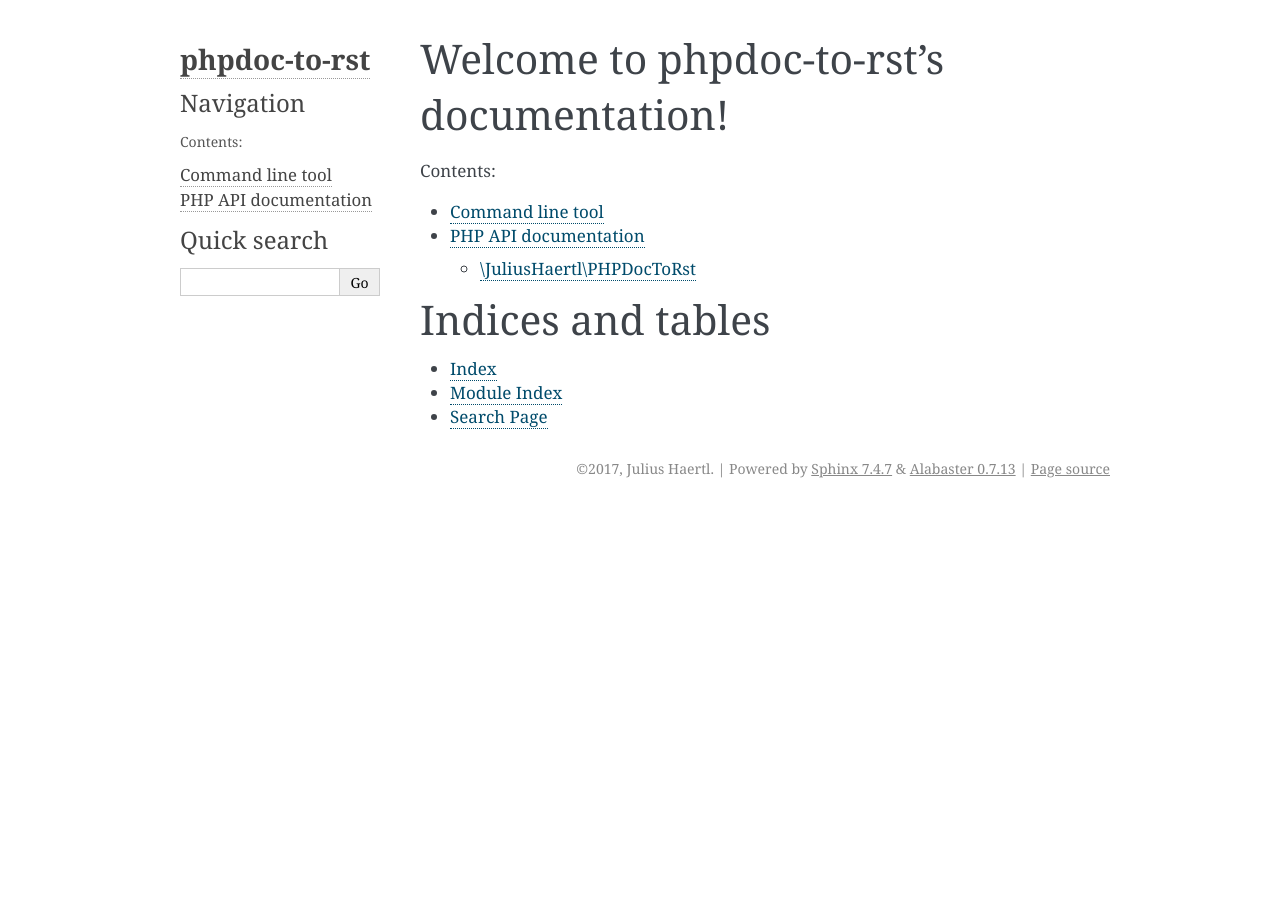
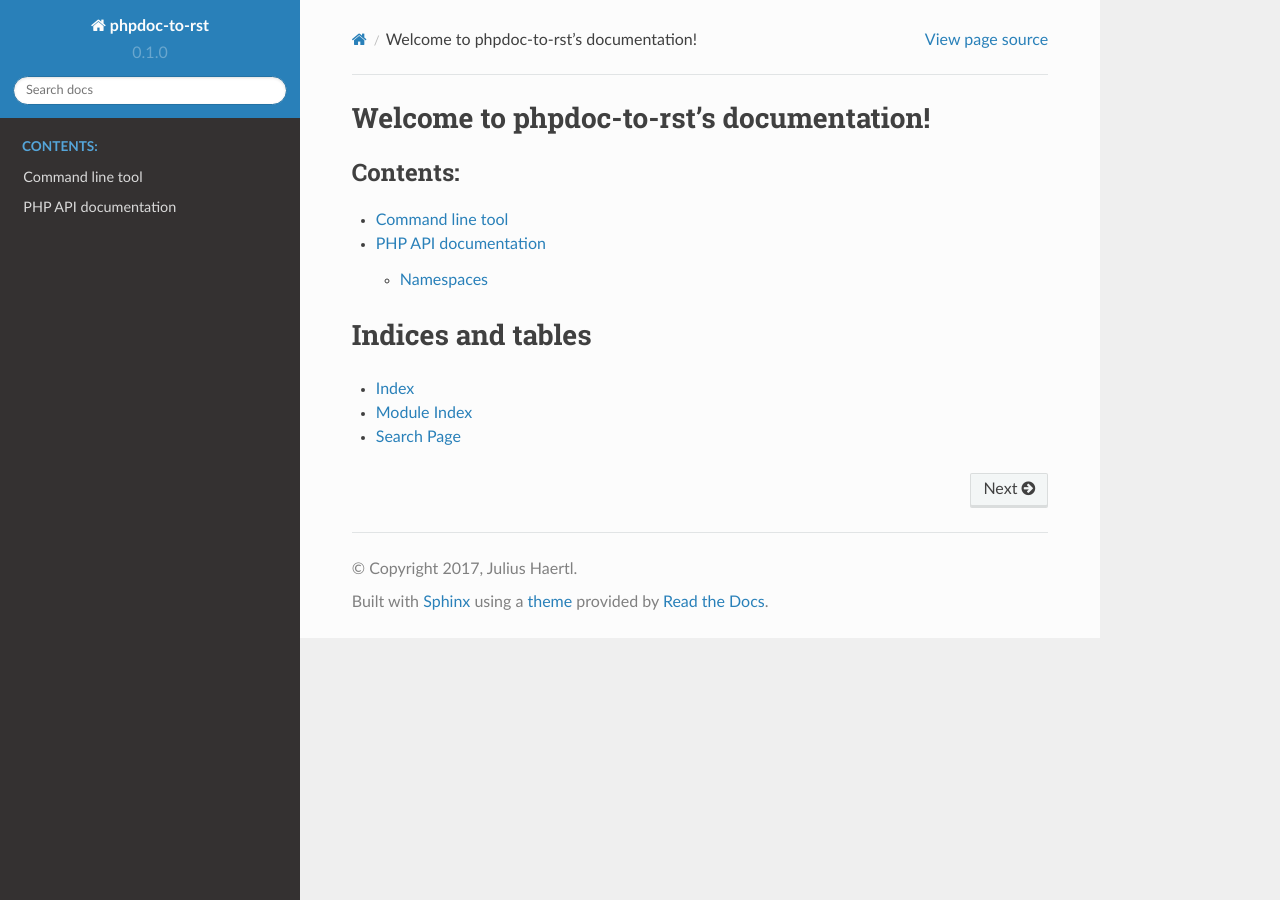
Before and after one commit to juliushaertl/phpdoc-to-rst, a Sphinx documentation site: the page built from docs/index.rst, in a window 1280 px wide. Built offline with Sphinx 7.4.7 and the Read the Docs theme 2.0.0, drawn with Linux system fonts in a browser that asks for light colours.

Commit message:
MainIndexBuilder: Fix issue with root namespace

```diff
--- a/docs/api.rst
+++ b/docs/api.rst
@@ -2,7 +2,8 @@
 =====================
 
 .. toctree::
-   :maxdepth: 3
+   :maxdepth: 2
    :caption: Contents:
+   :glob:
 
-   api/JuliusHaertl/PHPDocToRst/index
+   api/index-namespaces-all
--- a/docs/api/index-namespaces-all.rst
+++ b/docs/api/index-namespaces-all.rst
@@ -8,7 +8,7 @@
 .. toctree::
 	:maxdepth: 1
 
-	\ </index>
+	\ <index>
 	\JuliusHaertl\PHPDocToRst <JuliusHaertl/PHPDocToRst/index>
 	\JuliusHaertl\PHPDocToRst\Builder <JuliusHaertl/PHPDocToRst/Builder/index>
 	\JuliusHaertl\PHPDocToRst\Extension <JuliusHaertl/PHPDocToRst/Extension/index>
--- a/docs/conf.py
+++ b/docs/conf.py
@@ -84,7 +84,7 @@
 # The theme to use for HTML and HTML Help pages.  See the documentation for
 # a list of builtin themes.
 #
-html_theme = 'alabaster'
+html_theme = 'sphinx_rtd_theme'
 
 # Theme options are theme-specific and customize the look and feel of a theme
 # further.  For a list of options available for each theme, see the
--- a/docs/requirements.txt
+++ b/docs/requirements.txt
@@ -1 +1,2 @@
 sphinxcontrib-phpdomain
+sphinx_rtd_theme
```
Also changed, not shown: 2 other files.
